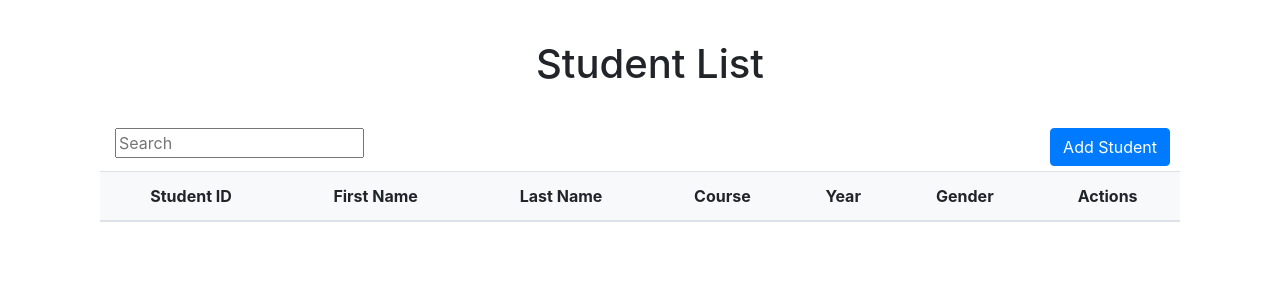
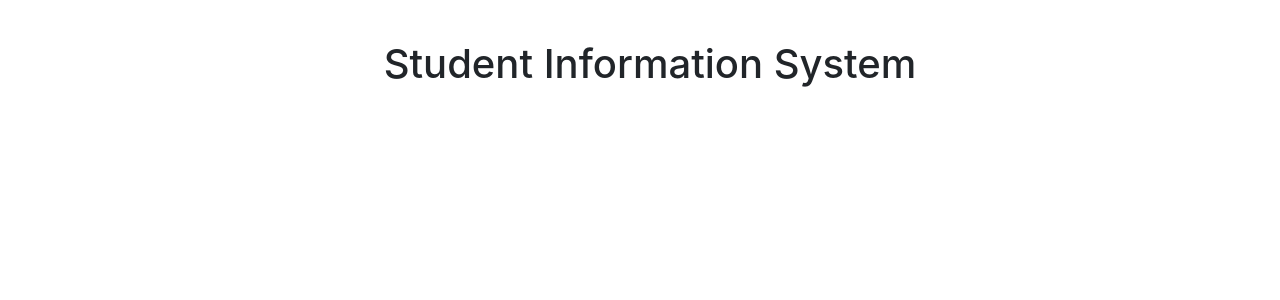
Before and after one commit to nancymsay/ccc181ssis, a Flask app: page / in a window 1280 px wide. Shown: the part 56-356 px from the top of the page. Run offline with Flask 3, Linux system fonts and the light colour scheme; lists and menus that the app fills with data are empty; some libraries are stand-ins or nearby versions.

Commit message:
add student list function and adding landing page

```diff
--- a/app/__init__.py
+++ b/app/__init__.py
@@ -3,7 +3,6 @@ from flask_mysql_connector import MySQL
 from flask_bootstrap import Bootstrap
 from config import DB_USERNAME, DB_PASSWORD, DB_NAME, DB_HOST, SECRET_KEY, BOOTSTRAP_SERVE_LOCAL
 from flask_wtf.csrf import CSRFProtect
-from app.college.forms import college_form
 
 mysql = MySQL()
 bootstrap = Bootstrap()
@@ -25,8 +24,7 @@ def create_app(test_config=None):
 
     @app.route('/')
     def home():
-        return render_template("student.html")
-
+        return render_template("home.html")
 
     from app.college.controller import college_bp
     from app.course.controller import course_bp
--- a/app/college/controller.py
+++ b/app/college/controller.py
@@ -54,7 +54,6 @@ def update():
     return render_template("update_college.html", collegeCode=collegeCode, collegeName=collegeName)
 
 
-
 @college_bp.route('/delete/')
 def delete():
     return render_template("delete_college.html")
--- a/app/models/student.py
+++ b/app/models/student.py
@@ -55,7 +55,7 @@ class Student(object):
         return result
 
     @classmethod
-    def get_students(cls):
+    def get_student(cls):
         cursor = mysql.connection.cursor(dictionary=True)
         sql = "SELECT * FROM student"
         cursor.execute(sql)
--- a/app/student/controller.py
+++ b/app/student/controller.py
@@ -8,7 +8,7 @@ student_bp = Blueprint('student', __name__)
 
 @student_bp.route("/")
 def index():
-    students = Student().all()
+    students = Student().get_student()
     return render_template("student.html", students=students)
 
 @student_bp.route('/add/', methods=['GET', 'POST'])
@@ -40,8 +40,7 @@ def add():
             error_message = "Student already exists."
 
     courses = Student().get_course_codes()
-    students = Student().get_students()
-    return render_template("add_student.html", student_form=form, success_message=success_message, error_message=error_message, courses=courses, students=students)
+    return render_template("add_student.html", student_form=form, success_message=success_message, error_message=error_message, courses=courses)
 
 @student_bp.route('/update/')
 def update():
--- a/app/templates/base.html
+++ b/app/templates/base.html
@@ -5,7 +5,6 @@
         <meta name="viewport" content="width=device-width, initial-scale=1" />
         <link rel="stylesheet" href="https://stackpath.bootstrapcdn.com/bootstrap/4.4.1/css/bootstrap.min.css" integrity="sha384-Vkoo8x4CGsO3+Hhxv8T/Q5PaXtkKtu6ug5TOeNV6gBiFeWPGFN9MuhOf23Q9Ifjh" crossorigin="anonymous" />
         <link rel="stylesheet" href="https://stackpath.bootstrapcdn.com/font-awesome/4.7.0/css/font-awesome.min.css" crossorigin="anonymous" />
-        <link rel="stylesheet" href="static/style.css">
         <title>{% block title %}Home{% endblock %}</title>
 
         <style>
@@ -34,7 +33,7 @@
             </button>
             <div class="collapse navbar-collapse" id="navbar">
                 <div class="navbar-nav">
-                    <a class="nav-item nav-link" id="Student" href="/">Student</a>
+                    <a class="nav-item nav-link" id="Student" href="/student">Student</a>
                     <a class="nav-item nav-link" id="Course" href="/course">Course</a>
                     <a class="nav-item nav-link" id="College" href="/college">College</a>
                 </div>
--- /dev/null
+++ b/app/templates/home.html
@@ -0,0 +1,11 @@
+{%extends "base.html"%}
+<title>{% block title %}Student Information System{% endblock %}</title>
+{% block content %}
+<div class="container" style="margin-top: 40px;">
+    <div class="row">
+        <div class="col-sm-12 text-center">
+            <h1 style="display: inline-block; margin-left: 20px; margin-bottom: 40px">Student Information System</h1>
+        </div>
+    </div>
+</div>
+{% endblock %}
--- a/app/templates/student.html
+++ b/app/templates/student.html
@@ -55,23 +55,4 @@
         </div>
     </div>
 </div>
-
-{% with messages = get_flashed_messages() %}
-{% if messages %}
-    {% for message in messages %}
-        <div class="alert alert-success alert-dismissable" role="alert">
-            <button type="button" class="close" data-dismiss="alert" aria-label="close">
-                <span aria-hidden="true">&times;</span>
-            </button>
-            {{ message }}
-        </div>
-    {% endfor %}
-{% endif %}
-{% endwith %}
-
-<script>
-    function redirectToStudent() {
-        window.location.href = "{{ url_for('student.index') }}";
-    }
-</script>
 {% endblock %}
--- a/config.py
+++ b/config.py
@@ -6,6 +6,6 @@ load_dotenv()
 SECRET_KEY = getenv("SECRET_KEY")
 DB_NAME = getenv("DB_NAME")
 DB_USERNAME = getenv("DB_USERNAME")
-DB_PASSWORD = 'root'
+DB_PASSWORD = "root"
 DB_HOST = getenv("DB_HOST")
 BOOTSTRAP_SERVE_LOCAL = getenv("BOOTSTRAP_SERVE_LOCAL")
```
Also changed, not shown: app/views.py (deleted, +0 -15 lines).
